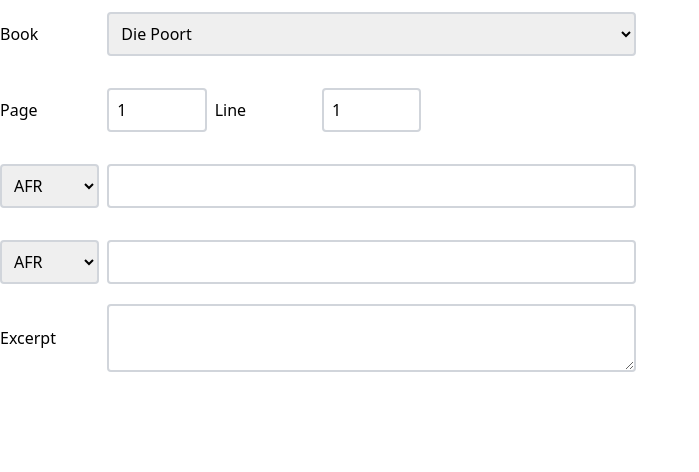
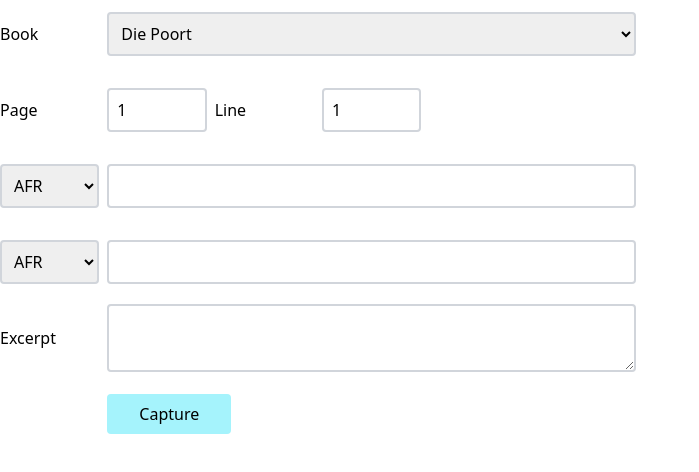
Before and after one commit to irfaanf/languages, a React (Create React App) app: page / in a window 1280 px wide. Shown: the top 472 px of the page, without its empty margins (0-699 px from the left). Built offline with nearby package versions, Linux system fonts and the light colour scheme.

Commit message:
Added button

```diff
--- a/src/components/pages/CaptureWord.jsx
+++ b/src/components/pages/CaptureWord.jsx
@@ -55,6 +55,16 @@ export const CaptureWord = () => {
                     <TextArea />
                 </div>
                 <div className="col-span-6 flex"></div>
+
+                <div className="col-span-1"></div>
+                <div className="col-span-1 flex items-center">
+                    <button
+                        type="button"
+                        className="bg-cyan-200 py-2 px-8 rounded"
+                    >
+                        Capture
+                    </button>
+                </div>
             </div>
         </div>
     );
```
